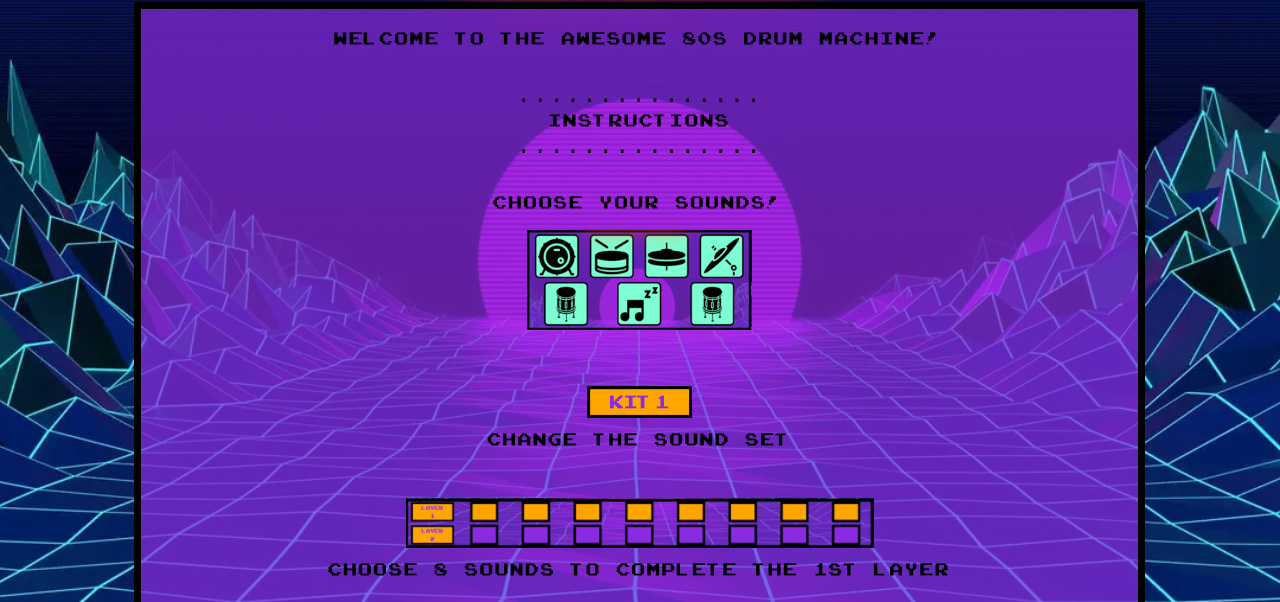
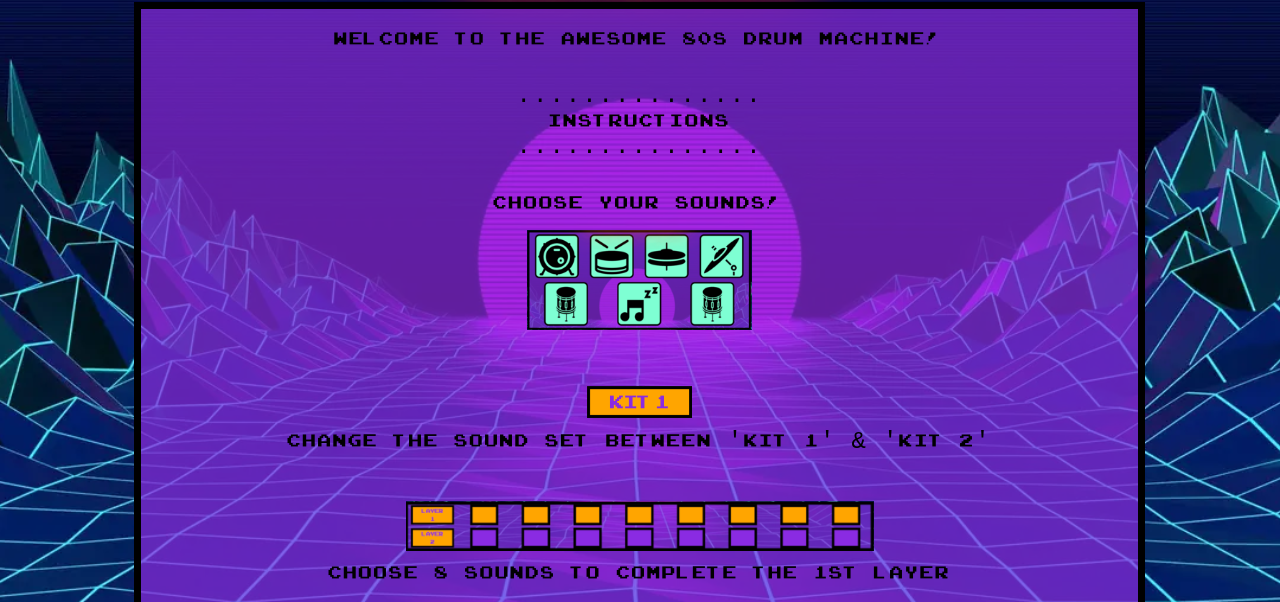
Before and after one commit to NickWaldock/Awesome-80s, a plain HTML site: page index.html in a window 1280 px wide. Shown: the part 172-774 px from the top of the page. Drawn offline with nearby package versions, Linux system fonts and the light colour scheme; no server answers.

Commit message:
add extra description to instructions for kit selector

```diff
--- a/index.html
+++ b/index.html
@@ -40,7 +40,7 @@
                     <li>
                         <img class="instructions-img" src="assets/images/Kit-btn-img.png" alt="Kit Button">
                         <br>
-                        Change the sound set
+                        Change the sound set between 'Kit 1' & 'Kit 2'
                     </li>
                     <li>
                         <img class="instructions-img layer-img" src="assets/images/layer-1.png"
```
